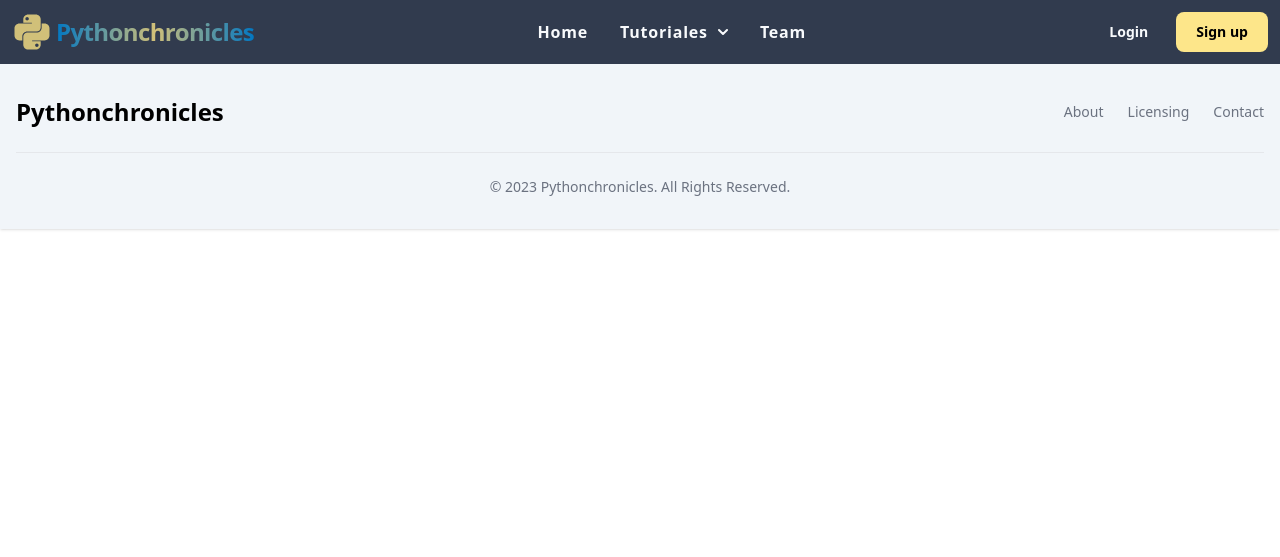
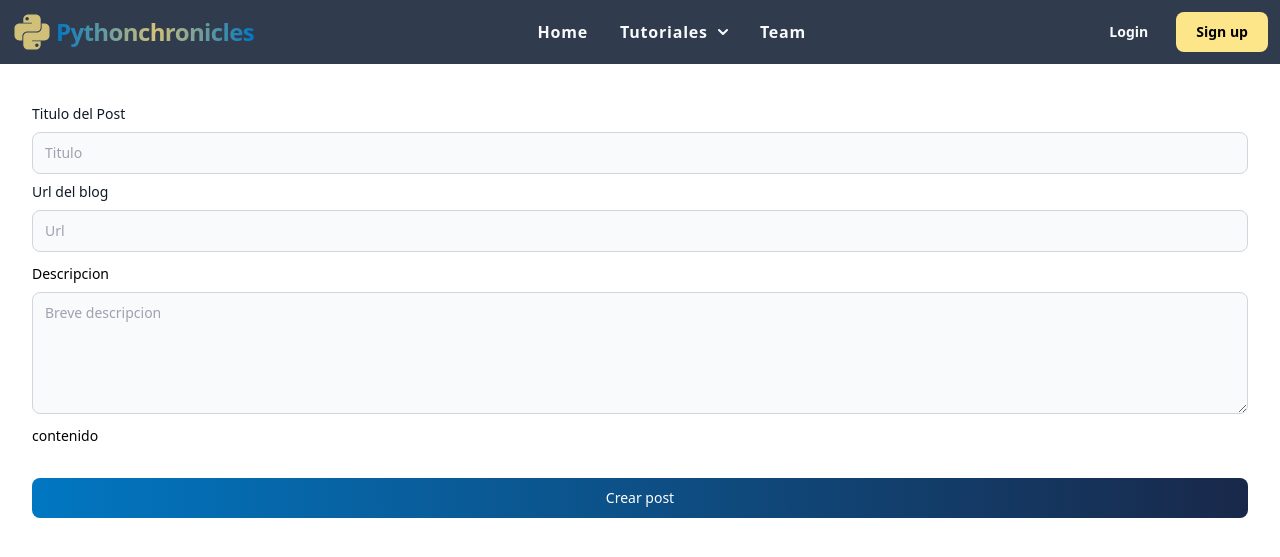
Before and after one commit to JPC501/pythonchronicles_blog, a Flask app: template blog/templates/create_post.html in a window 1280 px wide. Shown: the top 557 px of the page. Run offline with Flask 3, Linux system fonts and the light colour scheme; the template is opened without the code that fills it, so the values that code supplies are empty; some libraries are stand-ins or nearby versions.

Commit message:
add ckeditor to create blog

```diff
--- a/blog/__init__.py
+++ b/blog/__init__.py
@@ -2,6 +2,7 @@
 from .models import db
 from .models.auth_register import User
 from .models.posts import Posts
+from flask_ckeditor import CKEditor
 
 
 import os
@@ -10,6 +11,8 @@
 def create_app(enviroment):
 
     app = Flask(__name__,)
+
+    ckeditor = CKEditor(app)
 
     # config enviroment
     app.config.from_object(enviroment)
--- a/blog/posts.py
+++ b/blog/posts.py
@@ -1,9 +1,11 @@
 from flask import Blueprint, render_template, redirect
+from .auth import login_required
 
 
 bp_post = Blueprint('post', __name__, url_prefix='/post')
 
 #create posts
 @bp_post.route('/create_post', methods=['GET', 'POST'])
+@login_required
 def create_post():
     return render_template('create_post.html')
--- a/blog/static/css/dist/output.css
+++ b/blog/static/css/dist/output.css
@@ -711,6 +711,18 @@
   margin-top: auto;
 }
 
+.mt-10 {
+  margin-top: 2.5rem;
+}
+
+.mt-7 {
+  margin-top: 1.75rem;
+}
+
+.mt-2 {
+  margin-top: 0.5rem;
+}
+
 .block {
   display: block;
 }
@@ -863,6 +875,10 @@
   border-radius: 0.5rem;
 }
 
+.rounded-md {
+  border-radius: 0.375rem;
+}
+
 .border {
   border-width: 1px;
 }
@@ -885,6 +901,11 @@
   border-color: rgb(229 231 235 / var(--tw-border-opacity));
 }
 
+.border-gray-300 {
+  --tw-border-opacity: 1;
+  border-color: rgb(209 213 219 / var(--tw-border-opacity));
+}
+
 .bg-amber-200 {
   --tw-bg-opacity: 1;
   background-color: rgb(253 230 138 / var(--tw-bg-opacity));
@@ -898,6 +919,11 @@
 .bg-white {
   --tw-bg-opacity: 1;
   background-color: rgb(255 255 255 / var(--tw-bg-opacity));
+}
+
+.bg-gray-50 {
+  --tw-bg-opacity: 1;
+  background-color: rgb(249 250 251 / var(--tw-bg-opacity));
 }
 
 .bg-gradient-to-r {
@@ -949,6 +975,10 @@
 
 .p-4 {
   padding: 1rem;
+}
+
+.p-2\.5 {
+  padding: 0.625rem;
 }
 
 .px-1 {
@@ -1236,6 +1266,11 @@
   .sm\:text-center {
     text-align: center;
   }
+
+  .sm\:text-sm {
+    font-size: 0.875rem;
+    line-height: 1.25rem;
+  }
 }
 
 @media (min-width: 768px) {
--- a/blog/templates/base.html
+++ b/blog/templates/base.html
@@ -238,7 +238,6 @@
     {% block scripts %}
     {% endblock %}
     <script src="{{url_for('static', filename='js/base.js')}}" ></script>
-
-
+    {{ ckeditor.load() }}
 </body>
 </html>
--- a/blog/templates/create_post.html
+++ b/blog/templates/create_post.html
@@ -9,10 +9,37 @@
 {% block content %}
 
 <section class="max-w-screen-xl  mx-auto">
-    <div class="container-form mx-auto ">
+    <div class="container-form mx-auto mt-10 column ">
+            <form class="card-form mx-auto" method="POST" enctype="multipart/form-data">
+
+                <div>
+                    <label for="title" class="block mb-2 text-sm font-medium text-gray-900">Titulo del Post</label>
+                    <input type="text" name="title" id="title" class="pl-3 bg-gray-50 border border-gray-300 text-gray-900 sm:text-sm rounded-lg focus:ring-primary-600 focus:border-primary-600 block w-full p-2.5 " placeholder="Titulo">
+                </div>
+                <div>
+                    <label for="url" class="block mt-2 mb-2 text-sm font-medium text-gray-900">Url del blog</label>
+                    <input type="text" name="url" id="url" class="pl-3 bg-gray-50 border border-gray-300 text-gray-900 sm:text-sm rounded-lg focus:ring-primary-600 focus:border-primary-600 block w-full p-2.5" placeholder="Url">
+                </div>
+                <div>
+                    <label for="info" class="block mb-2 mt-3 text-sm font-medium text-black">Descripcion</label>
+                    <textarea name="info" id="info" class="pl-3 bg-gray-50 border border-gray-300 text-gray-900 sm:text-sm rounded-lg focus:ring-primary-600 focus:border-primary-600 block w-full p-2.5" cols="30" rows="5" placeholder="Breve descripcion"></textarea>
+                </div>
+
+                <div>
+                    <label for="content" class="block mb-2 mt-3 text-sm font-medium text-black">contenido</label>
+                    {{ ckeditor.create() }}
+                </div>
+
+                <button type="submit" class=" w-full text-white bg-gradient-to-r from-blue-button-l to-blue-button-r hover:bg-gradient-to-bl focus:ring-4 focus:outline-none focus:ring-cyan-300 0 font-medium rounded-lg text-sm px-5 py-2.5 text-center mt-6 mb-9">Crear post</button>
+
+            </form>
+        </div>
 
     </div>
 </section>
 
 
 {% endblock %}
+
+{% block footer %}
+{% endblock %}
--- a/config.py
+++ b/config.py
@@ -5,6 +5,7 @@
     SQLALCHEMY_TRACK_MODIFICATIONS = False
     SECRET_KEY = 'dev'
     PERMANENT_SESSION_LIFETIME = timedelta(minutes=20)
+    CKEDITOR_PKG_TYPE = 'full'
 
 class DevelopmentConfig(Config):
     DEBUG = True
```
